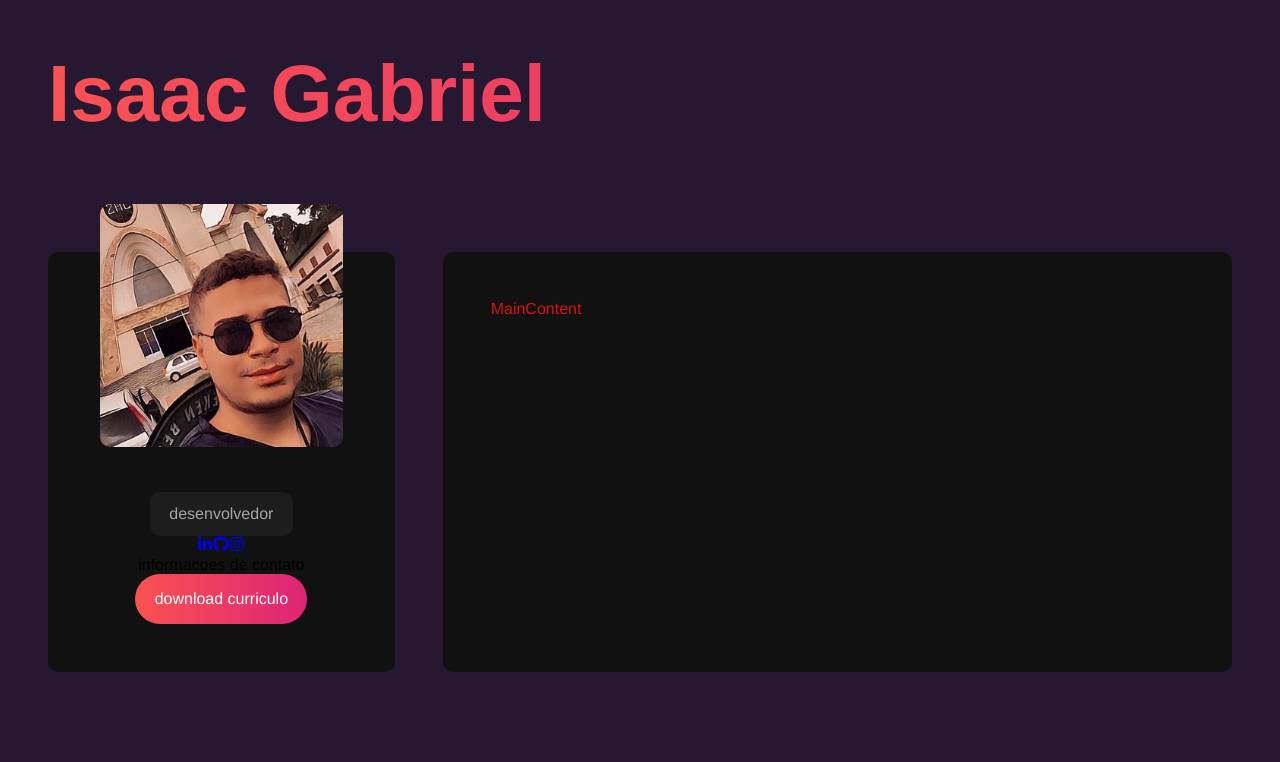
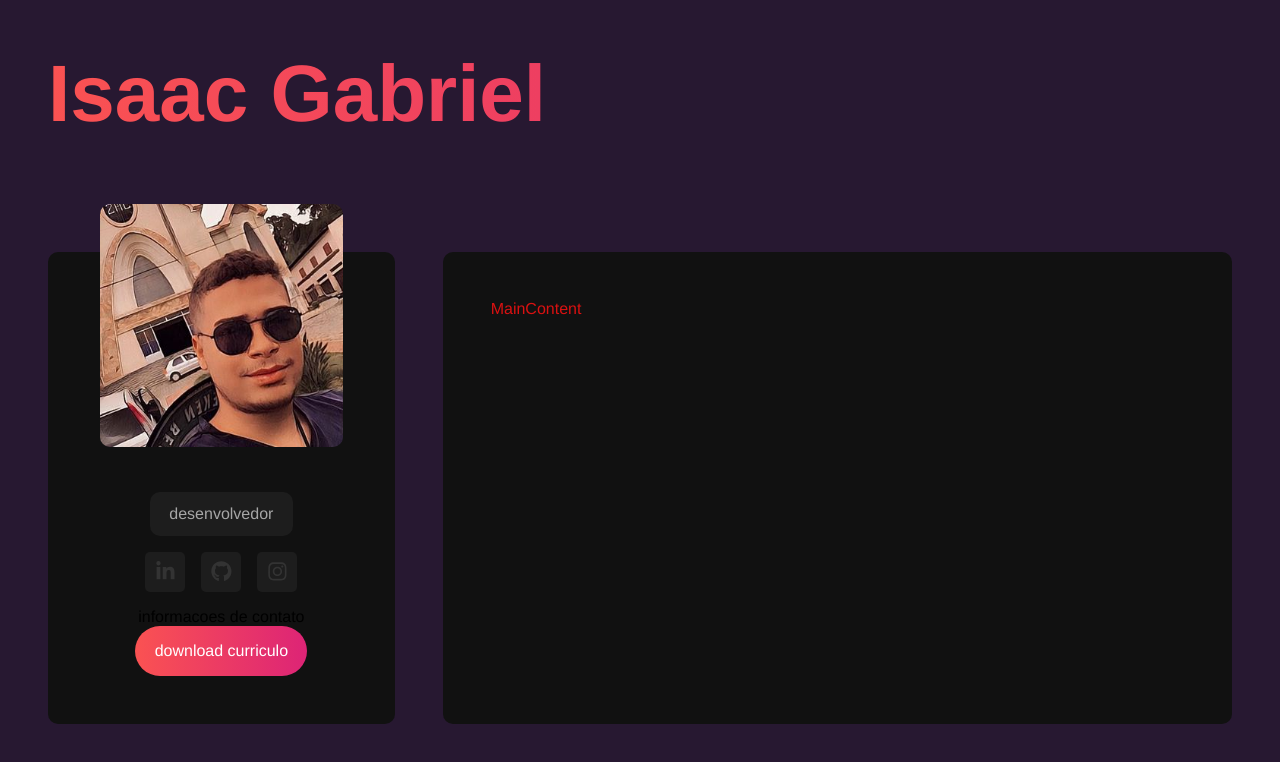
Before and after one commit to Isaacovski/react_sass, a React (Vite) app in the folder react_app/: page / in a window 1280 px wide. Shown: the top 762 px of the page. Built offline with nearby package versions, Linux system fonts and the light colour scheme.

Commit message:
bug @inlclude concertado

```diff
--- a/react_app/src/conponets/SocialNetworks.jsx
+++ b/react_app/src/conponets/SocialNetworks.jsx
@@ -10,7 +10,7 @@ const socialNetworks = [
 
 const SocialNetworks = () => {
   return (
-    <section id="social-nwtworks">
+    <section id="social-networks">
 
     {socialNetworks.map((network) => (
        <a href="#" className="social-btn" id={network.name} key={network.name}>
--- a/react_app/src/styles/conponets/socialnetworks.sass
+++ b/react_app/src/styles/conponets/socialnetworks.sass
@@ -0,0 +1,16 @@
+@use '../variables'
+@use '../mixins'
+
+
+#social-networks
+    @include mixins.center
+    gap: 1rem
+    margin: 1rem 0
+
+    .social-btn
+        padding: .6rem
+        background-color: variables.$bg-color-secondary
+        border-radius: variables.$card-border-radius
+        color: #333
+        font-size: 1.3rem
+        @include mixins.center
--- a/react_app/src/styles/mixins.sass
+++ b/react_app/src/styles/mixins.sass
@@ -1,4 +1,9 @@
 @use 'variables'
+
+@mixin center
+    display: flex
+    justify-content: center
+    align-items: center
 
 
 @mixin btn
```
